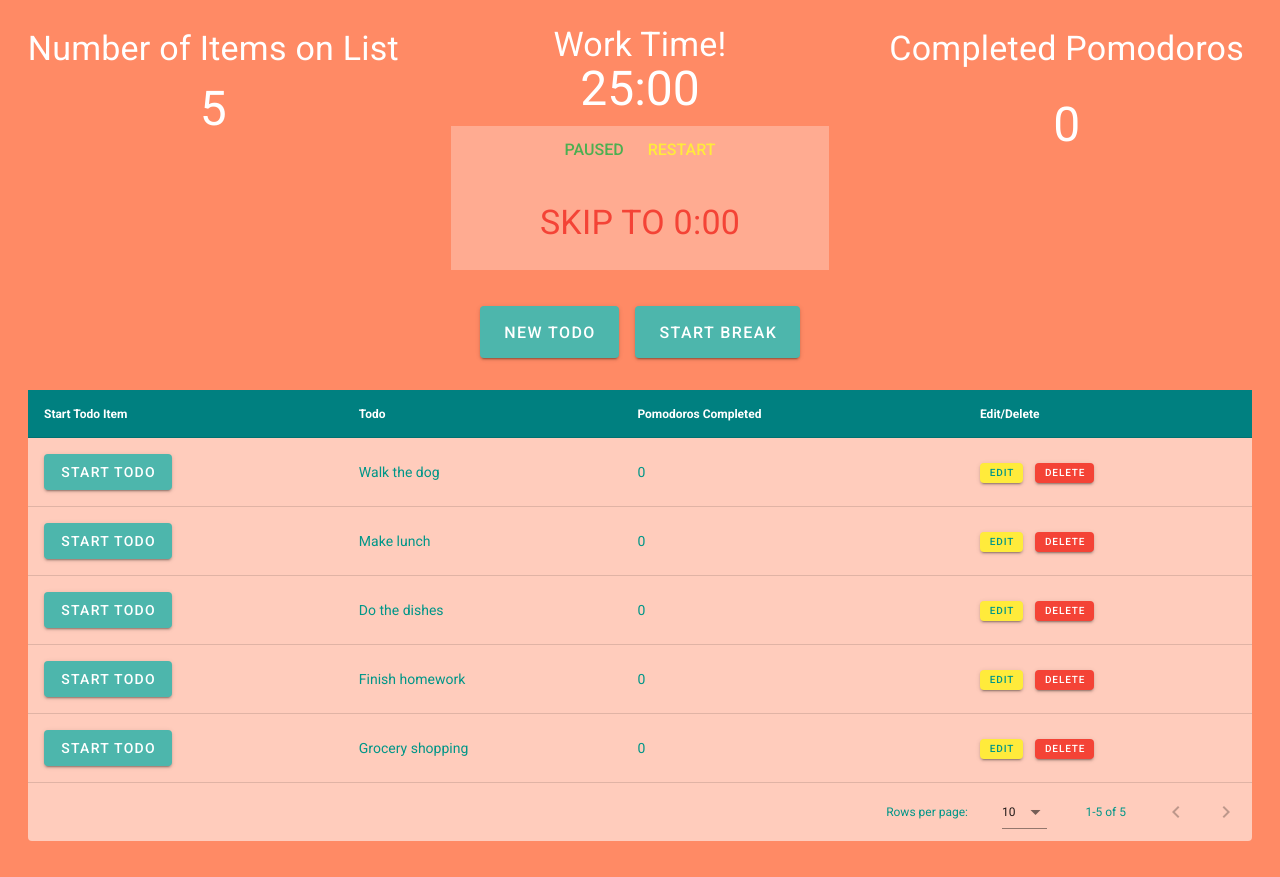
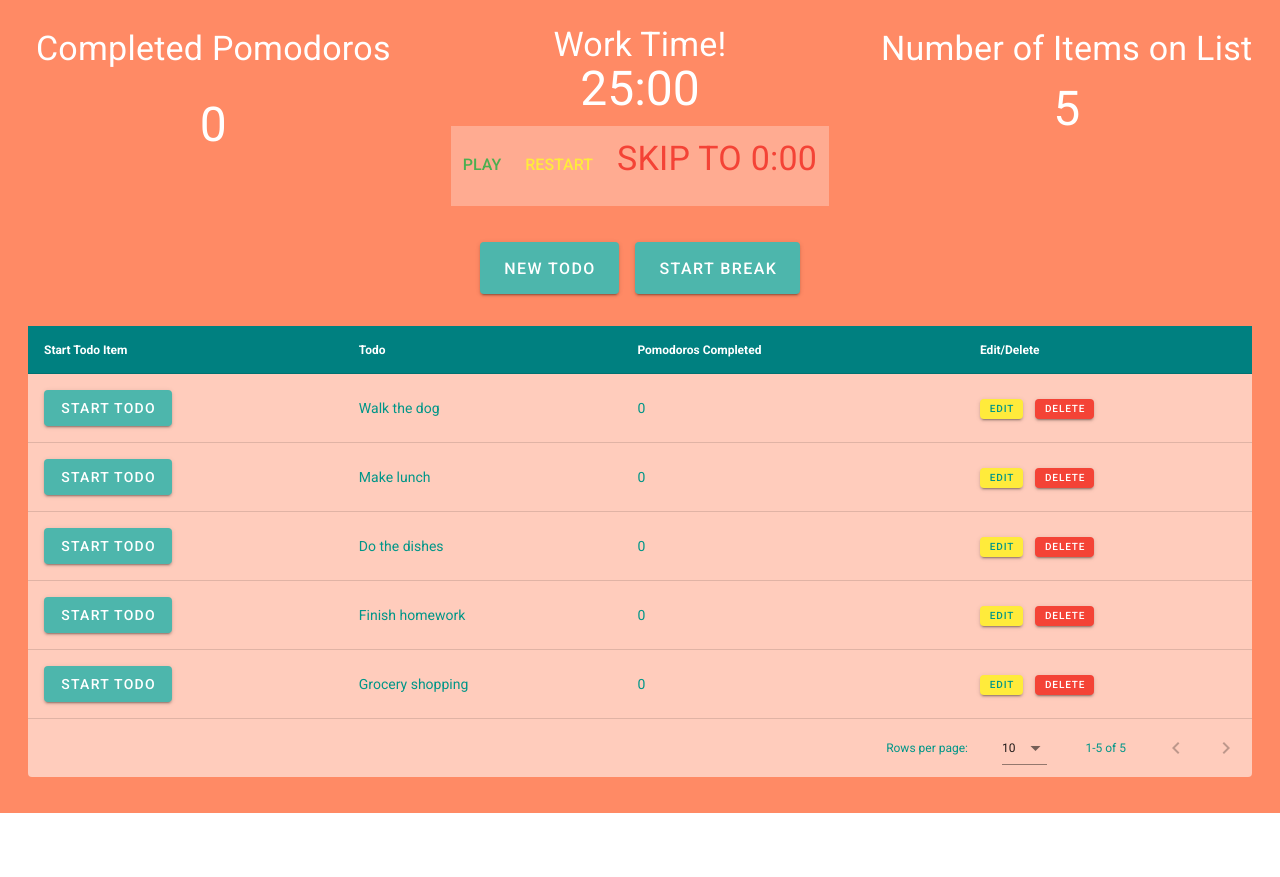
Before and after one commit to QNilsson/pomodoro-app, a Vue app: page / in a window 1280 px wide. After the commit the page ends 813 px from the top, so only its background shows below. Built offline with nearby package versions, Linux system fonts and the light colour scheme.

Commit message:
changing things around

```diff
--- a/src/components/Pomodoro.vue
+++ b/src/components/Pomodoro.vue
@@ -1,11 +1,11 @@
 <template>
   <v-container fluid class="text-center ml-auto mr-auto deep-orange lighten-2">
     <v-row>
-      <v-col background-color="red">
-        <p class="mt-0 pt-4 display-1 white--text">Number of Items on List</p>
-        <p class="mt-0 pt-0 display-2 white--text">{{this.$store.state.todos.length}}</p>
+
+      <v-col>
+        <p class="mt-0 pt-4 display-1 white--text">Completed Pomodoros</p>
+        <p class="mt-0 pt-4 display-2 white--text">{{this.$store.state.totalTodo}}</p>
       </v-col>
-
       <v-col>
         <div>
       <section id="app">
@@ -24,9 +24,9 @@
                 id="start"
                 class="mx-3 my-3"
                 v-if="!timer"
-                @click="playPause()"
+                @click="timerGo()"
               >
-                <p class="font-weight-medium green--text">PAUSED</p>
+                <p class="font-weight-medium green--text">PLAY</p>
               </button>
 
               <button id="stop" class="mx-3 my-3" v-if="timer" @click="pause()">
@@ -46,11 +46,11 @@
       </section>
     </div>
       </v-col>
+       <v-col background-color="red">
+        <p class="mt-0 pt-4 display-1 white--text">Number of Items on List</p>
+        <p class="mt-0 pt-0 display-2 white--text">{{this.$store.state.todos.length}}</p>
+      </v-col>
 
-      <v-col>
-        <p class="mt-0 pt-4 display-1 white--text">Completed Pomodoros</p>
-        <p class="mt-0 pt-4 display-2 white--text">{{this.$store.state.totalTodo}}</p>
-      </v-col>
     </v-row>
 
 
@@ -86,7 +86,7 @@
             </v-card-actions>
           </v-card>
         </v-dialog>
-        <v-btn x-large class="mb-2 py-3 ml-4 white--text" color="teal lighten-2"  @click="play">
+        <v-btn x-large class="mb-2 py-3 ml-4 white--text" color="teal lighten-2"  @click="timerGo">
               Start Break
             </v-btn>
         <v-data-table
@@ -132,7 +132,6 @@ export default {
     breakStart: false,
     pomodoroCount: 0,
     time: 0,
-    completeTime: 0,
     timer: null,
     todos: [],
     editedIndex: -1,
@@ -179,12 +178,12 @@ export default {
       this.$store.state.current = this.todos.indexOf(item)
       console.log(this.$store.state.current)
       if (!this.timer) {
-        this.play(item.count);
+        this.timerGo(item.count);
       } else {
         this.pause();
       }
     },
-    play() {
+    timerGo() {
       if (this.time <= 0) this.time = this.defaultTime;
       this.timer = setInterval(() => {
         this.time -= 1;
@@ -220,7 +219,7 @@ export default {
       this.pause()
     },
 
-    // get data from the store
+
     initialize() {
       this.todos = this.$store.state.todos
     },
@@ -231,7 +230,8 @@ export default {
     },
     deleteItem(item) {
       const index = this.todos.indexOf(item);
-      confirm("are you sure you want to delete this todo?") &&
+      console.log(this.todos.indexOf(item).value)
+      confirm("are you sure you want to delete item?") &&
         this.todos.splice(index, 1);
     },
 
```
